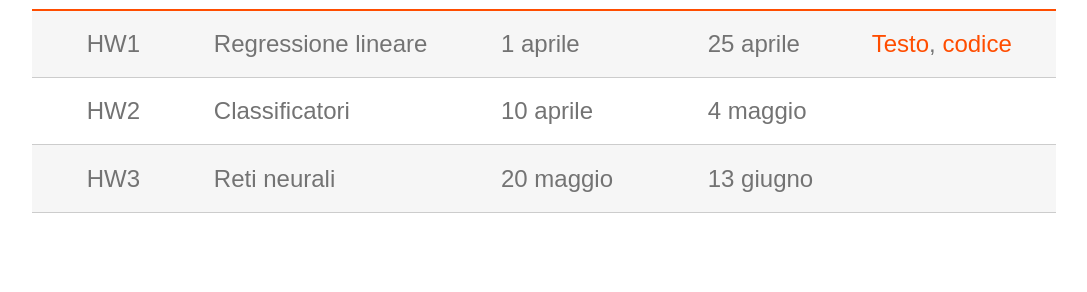
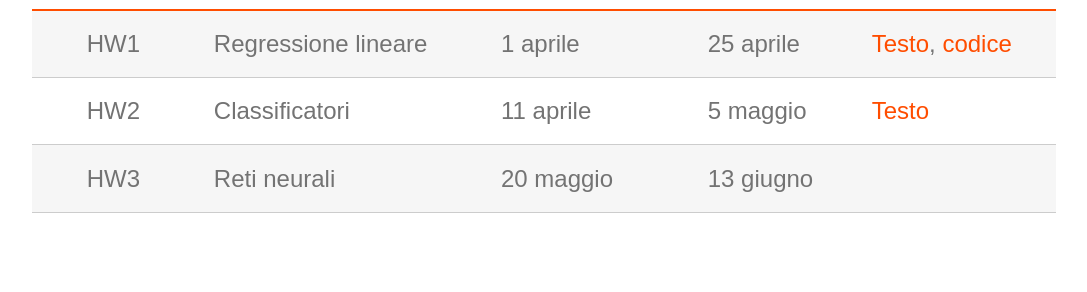
Before and after one commit to perceivelab/ml-mz-2025, a Jekyll site: the page built from homework.md, in a window 1280 px wide. Shown: the part 866-1158 px from the top of the page, without its empty margins (96-1183 px from the left). Built offline with Jekyll 4.4.1, drawn with Linux system fonts in a browser that asks for light colours; our own code applies the rules of GitHub Pages for plain Markdown files.

Commit message:
Aggiunto hw2 negli homework

```diff
--- a/homework.md
+++ b/homework.md
@@ -22,5 +22,5 @@ Per partecipare agli homework e alle esercitazioni, è necessario [compilare que
 | Homework | Argomento          | Assegnazione    | Consegna       | Specifiche   |
 | :-------:| ------------------ | --------------- | ---------------|--------------|
 | HW1      | Regressione lineare| 1 aprile        | 25 aprile      | [Testo](hw1), [codice](https://studentiunict-my.sharepoint.com/:u:/g/personal/simone_palazzo_unict_it/EScqL1fSeV1AvlAWYUt_Sd8BbZ-raXfYFE0VmLDNCKumvQ?e=VFuuMZ) |
-| HW2      | Classificatori     | 10 aprile       | 4 maggio       |              |
+| HW2      | Classificatori     | 11 aprile       | 5 maggio       | [Testo](hw2)             |
 | HW3      | Reti neurali       | 20 maggio       | 13 giugno      |              |
```
